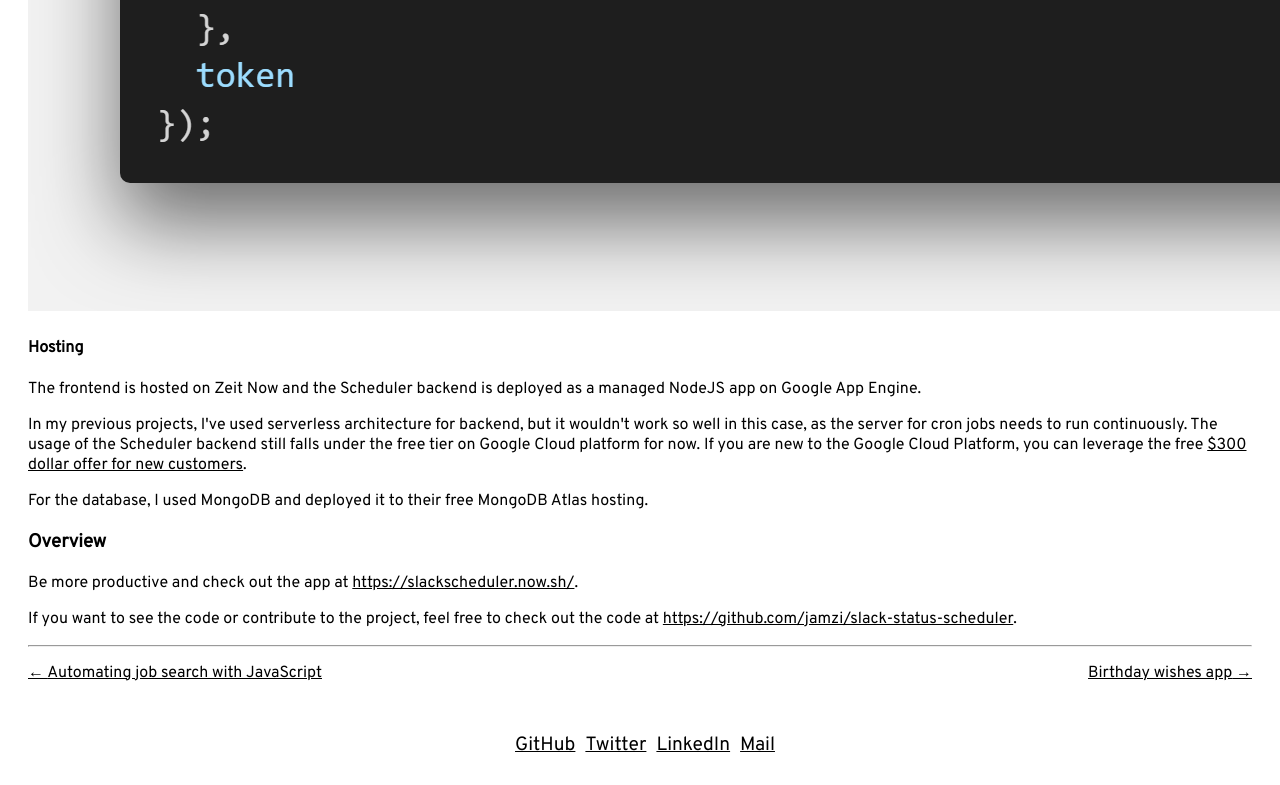
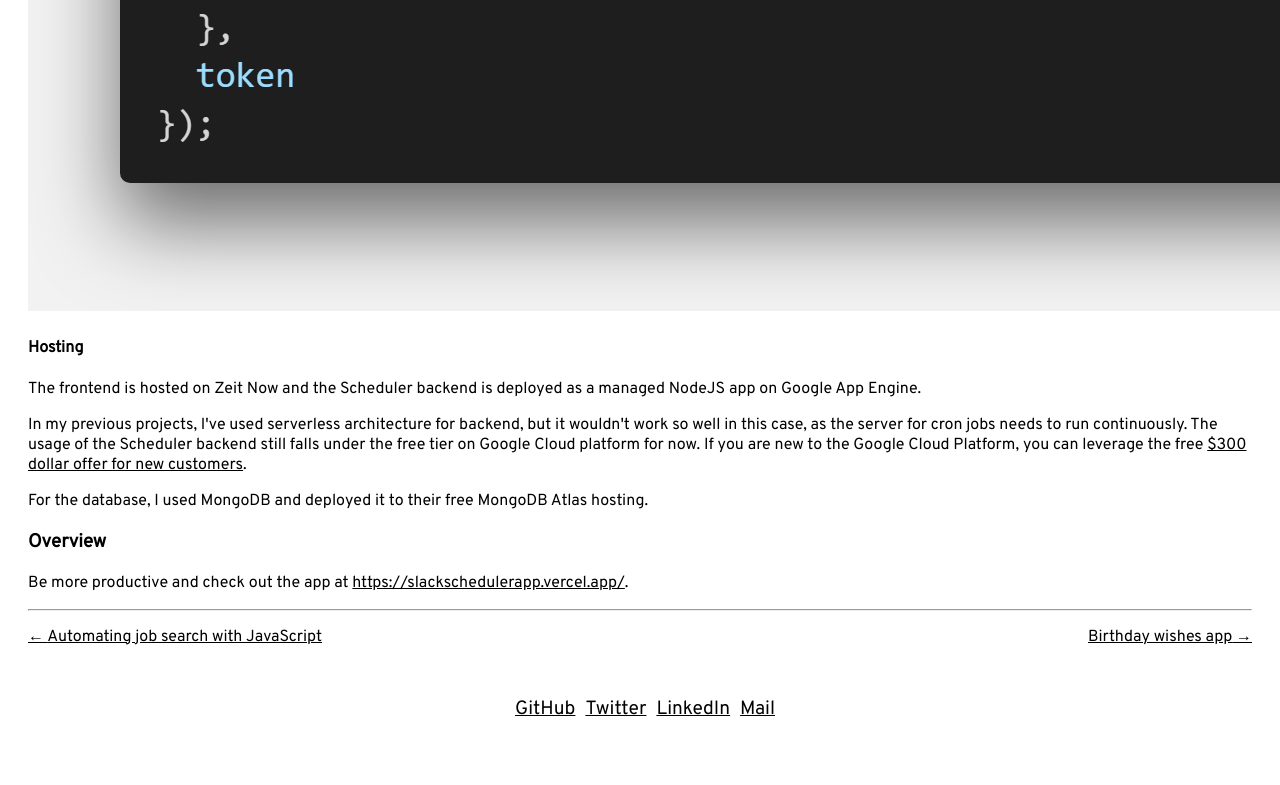
Before and after one commit to jamzi/portfolio, a Gatsby site: page /blog/slack-status-scheduler/ in a window 1280 px wide. Shown: the part 5559-6344 px from the top of the page. After the commit the page ends 6308 px from the top, so only its background shows below. Built offline with nearby package versions, Linux system fonts and the light colour scheme; Gatsby itself is replaced by a stand-in of ours.

Commit message:
remove source code link for slack scheduler and change link to the app

```diff
--- a/src/blog/slack-status-scheduler/index.md
+++ b/src/blog/slack-status-scheduler/index.md
@@ -10,7 +10,7 @@ At work, we use Slack for communication and when working from home, I just set t
 
 ![Slack set status](./slack-status-set.png)
 
-In the [Status Scheduler for Slack app](https://slackscheduler.now.sh/), you can set the predefined status or define your own. The issue is that I always forget to set it. To help with this, I decided to build an automatic status scheduler for Slack that would do this for me.
+In the [Status Scheduler for Slack app](https://slackschedulerapp.vercel.app/), you can set the predefined status or define your own. The issue is that I always forget to set it. To help with this, I decided to build an automatic status scheduler for Slack that would do this for me.
 
 The second benefit of such a system is that I can also schedule deep work time every day for a few hours, where I block the notifications and set the status to something like "Deep work, will reply soon". It proved itself useful as I can focus on the task at hand and check all the new messages in a batch once I'm done.
 
@@ -74,6 +74,4 @@ For the database, I used MongoDB and deployed it to their free MongoDB Atlas hos
 
 ### Overview
 
-Be more productive and check out the app at https://slackscheduler.now.sh/.
-
-If you want to see the code or contribute to the project, feel free to check out the code at https://github.com/jamzi/slack-status-scheduler.
+Be more productive and check out the app at https://slackschedulerapp.vercel.app/.
```
